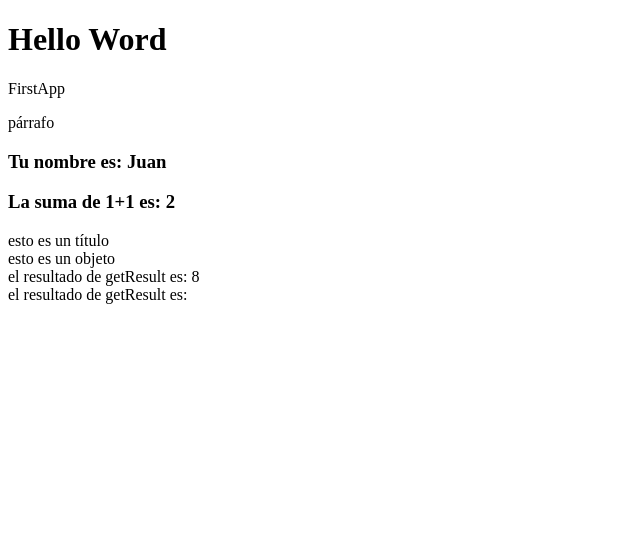
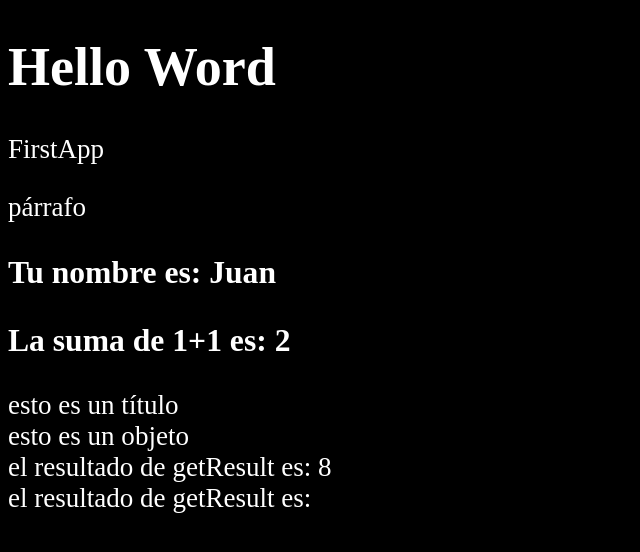
Before and after one commit to jsfc2199/BasesInicioReact, a React (Vite) app: page / in a window 1280 px wide. Shown: the top 552 px of the page, without its empty margins (0-640 px from the left). Built offline with nearby package versions, Linux system fonts and the light colour scheme.

Commit message:
Estilos globales

```diff
--- a/src/main.jsx
+++ b/src/main.jsx
@@ -8,7 +8,7 @@ import { FirstApp } from './FirstApp';
 
 // import CounterApp from "./CounterApp";
 
-import './styles.css'
+import './styles.css' //se debe importar para tener estilos globales
 
 ReactDOM.createRoot(document.getElementById("root")).render(
   //miramos que el index.html tiene un id root, allí se renderiza todo y renderizamos a App
--- a/src/styles.css
+++ b/src/styles.css
@@ -0,0 +1,5 @@
+html, body {
+    background-color: rgb(0, 0, 0);
+    color: white;
+    font-size: 1.3rem;
+}
```
